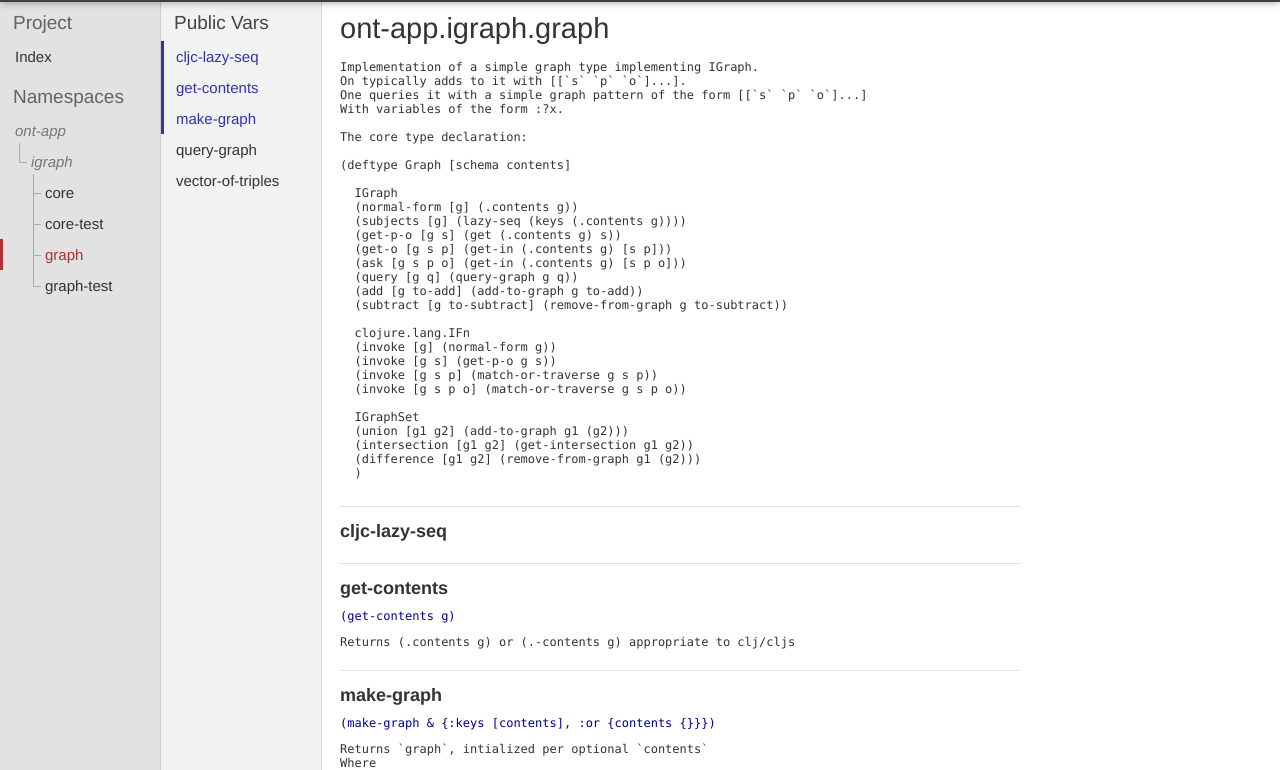
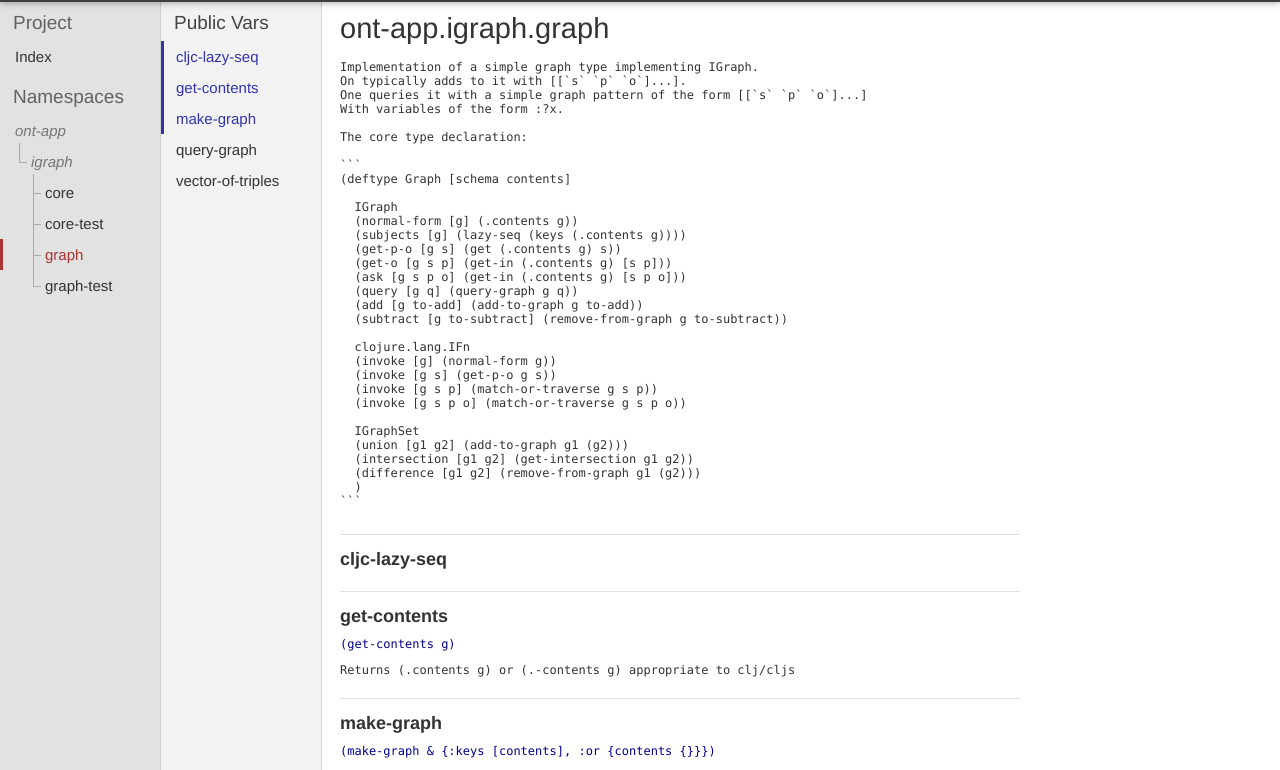
Before and after one commit to ont-app/igraph, a plain HTML site: page doc/ont-app.igraph.graph.html in a window 1280 px wide. Shown: the part 30-800 px from the top of the page. Drawn offline with Linux system fonts and the light colour scheme.

Commit message:
Regenerated codox

````diff
--- a/doc/ont-app.igraph.graph.html
+++ b/doc/ont-app.igraph.graph.html
@@ -7,6 +7,7 @@ With variables of the form :?x.
 
 The core type declaration:
 
+```
 (deftype Graph [schema contents]
 
   IGraph
@@ -29,7 +30,8 @@ The core type declaration:
   (union [g1 g2] (add-to-graph g1 (g2)))
   (intersection [g1 g2] (get-intersection g1 g2))
   (difference [g1 g2] (remove-from-graph g1 (g2)))
-  )</pre></div><div class="public anchor" id="var-cljc-lazy-seq"><h3>cljc-lazy-seq</h3><div class="usage"></div><div class="doc"><pre class="plaintext"></pre></div></div><div class="public anchor" id="var-get-contents"><h3>get-contents</h3><div class="usage"><code>(get-contents g)</code></div><div class="doc"><pre class="plaintext">Returns (.contents g) or (.-contents g) appropriate to clj/cljs
+  )
+```</pre></div><div class="public anchor" id="var-cljc-lazy-seq"><h3>cljc-lazy-seq</h3><div class="usage"></div><div class="doc"><pre class="plaintext"></pre></div></div><div class="public anchor" id="var-get-contents"><h3>get-contents</h3><div class="usage"><code>(get-contents g)</code></div><div class="doc"><pre class="plaintext">Returns (.contents g) or (.-contents g) appropriate to clj/cljs
 </pre></div></div><div class="public anchor" id="var-make-graph"><h3>make-graph</h3><div class="usage"><code>(make-graph &amp; {:keys [contents], :or {contents {}}})</code></div><div class="doc"><pre class="plaintext">Returns `graph`, intialized per optional `contents`
 Where
 -   `graph` is an instance of the `Graph` type, which implments `IGraph`, `Ifn` and `ISet`
````
Also changed, not shown: doc/ont-app.igraph.core.html (+1 -1 lines).
